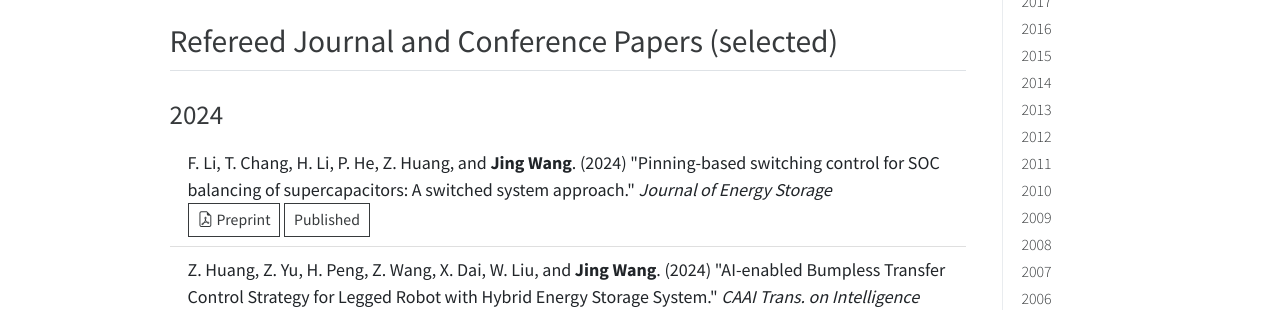
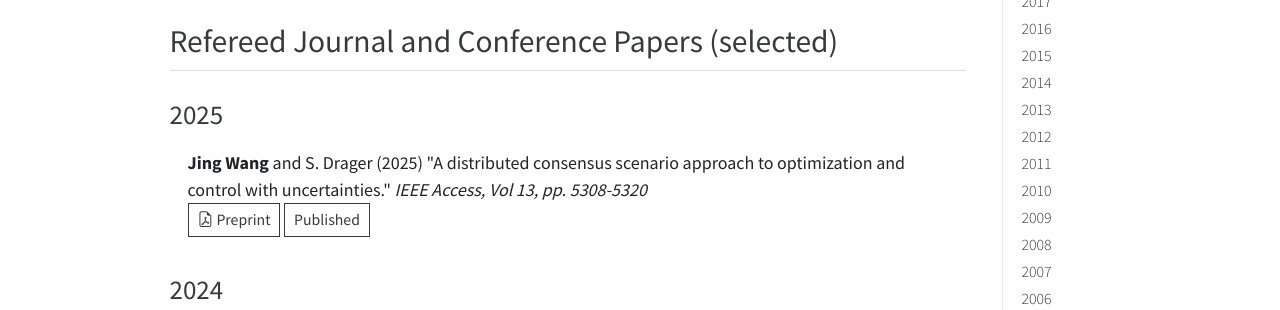
Before and after one commit to jingwang-ece/main, a plain HTML site: page publications.html in a window 1280 px wide. Shown: the part 441-751 px from the top of the page. Drawn offline with nearby package versions, Linux system fonts and the light colour scheme; a script that the page names is missing; some icons are missing.

Commit message:
Update publications.html

```diff
--- a/publications.html
+++ b/publications.html
@@ -180,6 +180,14 @@ ul.task-list li input[type="checkbox"] {
         Preprint
     </a></li></ul>
 <h2 id="refereed-journal-and-conference-papers-selected" class="anchored">Refereed Journal and Conference Papers (selected)</h2>
+<h3 id="published-2025" class="anchored">2025</h3>
+<ul class="list-group list-group-flush"><li class="list-group-item"><strong>Jing Wang</strong> and S. Drager (2025) "A distributed consensus scenario approach to optimization and control with uncertainties." <em>IEEE Access, Vol 13, pp. 5308-5320</em><br><a class="btn btn-outline-dark btn-sm" ,="" href="https://doi.org/10.1016/j.est.2024.115077" target="_blank" rel="noopener noreferrer">
+        <i class="bi bi-file-earmark-pdf" role="img" aria-label="Preprint"></i>
+        Preprint
+    </a> <a class="btn btn-outline-dark btn-sm" ,="" href="https://ieeexplore.ieee.org/document/10824804?source=aut" target="_blank" rel="noopener noreferrer">
+        <i class="ai ai-archive" role="img" aria-label="Published"></i>
+        Published
+    </a></li></ul>
 <h3 id="published-2024" class="anchored">2024</h3>
 <ul class="list-group list-group-flush"><li class="list-group-item">F. Li, T. Chang, H. Li, P. He, Z. Huang, and <strong>Jing Wang</strong>. (2024) "Pinning-based switching control for SOC
 balancing of supercapacitors: A switched system approach." <em>Journal of Energy Storage</em><br><a class="btn btn-outline-dark btn-sm" ,="" href="https://doi.org/10.1016/j.est.2024.115077" target="_blank" rel="noopener noreferrer">
```
